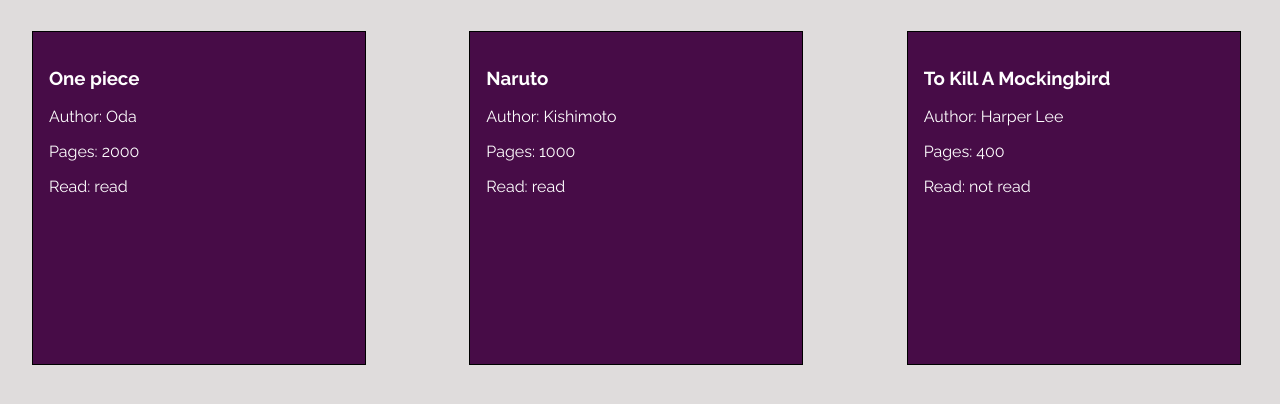
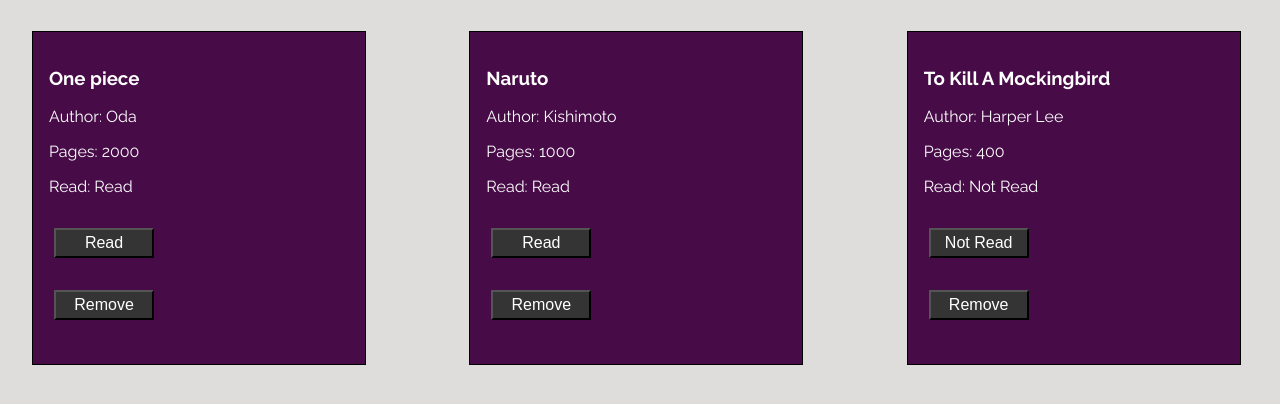
Before and after one commit to MihawkSolos/library, a plain HTML site: page index.html in a window 1280 px wide. Shown: the part 142-546 px from the top of the page. Drawn offline with Linux system fonts and the light colour scheme.

Commit message:
Added a read button that is used to check if the user has read or not read each book.

```diff
--- a/index.html
+++ b/index.html
@@ -37,7 +37,6 @@
                 <label class="read-label" for="read">Have You Read This?</label>
                 <select name="read" id="read" class="read">
                     <option value="read">Read</option>
-                    <option value="reading">Reading</option>
                     <option value="not-read">Not Read</option>
                 </select>
             </div>
--- a/script.js
+++ b/script.js
@@ -13,9 +13,9 @@ function addBookToLibrary (title, author, pages, read) {
     myLibrary.push(book);
 }
 
-addBookToLibrary('One piece', 'Oda', 2000, 'read');
-addBookToLibrary('Naruto', 'Kishimoto', 1000, 'read');
-addBookToLibrary('To Kill A Mockingbird', 'Harper Lee', 400, 'not read');
+addBookToLibrary('One piece', 'Oda', 2000, 'Read');
+addBookToLibrary('Naruto', 'Kishimoto', 1000, 'Read');
+addBookToLibrary('To Kill A Mockingbird', 'Harper Lee', 400, 'Not Read');
 
 
 
@@ -25,12 +25,49 @@ function printLibrary (myLibrary) {
         console.log(myLibrary[i]);
         const card = document.createElement('div');
         card.classList.add('card');
+        // content i want in the card div
         card.innerHTML = `
             <h3>${myLibrary[i].title}</h3>
             <p>Author: ${myLibrary[i].author}</p>
             <p>Pages: ${myLibrary[i].pages}</p>
             <p>Read: ${myLibrary[i].read}</p>
-            `
+            `;
+
+        //adding btns to update the read status
+        const readBtn = document.createElement('button');
+        readBtn.classList.add('readBtn');
+        readBtn.textContent = myLibrary[i].read;
+
+        //readBtn event listener to update the read status
+        readBtn.addEventListener('click', () => {
+            if(myLibrary[i].read === 'Read'){
+                myLibrary[i].read = 'Not Read';
+                readBtn.textContent = 'Not Read';
+            }
+            else if (myLibrary[i].read === 'Not Read'){
+                myLibrary[i].read = 'Read';
+                readBtn.textContent = 'Read';
+            }
+        })
+
+
+
+        // creating btn with class .cardBtn used to remove 'cards'
+        const cardBtn = document.createElement('button');
+        cardBtn.textContent = "Remove";
+        cardBtn.classList.add('cardBtn');
+
+        //cardBtn event listener
+        cardBtn.addEventListener('click', () => {
+            card.remove(); // removes the card from the library (pretty much only removes display)
+            myLibrary.splice(i,1); // removes the book from the actual library array
+            printLibrary(myLibrary); // prints the updates library
+        });
+
+
+
+        card.appendChild(readBtn);
+        card.appendChild(cardBtn);
         libraryContainer.appendChild(card);
     }
 }
@@ -45,6 +82,8 @@ const cancelBtn = document.querySelector('.cancel');
 const submitBtn = document.querySelector('.submit');
 const authorInput = document.getElementById('author');
 const titleInput = document.getElementById('title');
+const pagesInput = document.getElementById('pages');
+const readInput = document.getElementById('read');
 
 
 // function to make form container visible
@@ -70,7 +109,7 @@ cancelBtn.addEventListener('click', () => {
 // if they click submit then add the author and book title
 submitBtn.addEventListener('click', () => {
     event.preventDefault(); // prevent form submission from refreshing page
-    addBookToLibrary(authorInput.value, titleInput.value);
+    addBookToLibrary(authorInput.value, titleInput.value, pagesInput.value, readInput.value);
     makeHidden();
     printLibrary(myLibrary);
 });
--- a/style.css
+++ b/style.css
@@ -6,6 +6,7 @@
     --form-background: #fff;
     --card-background: rgb(71, 12, 71);
     --primaryFontColor: #fff;
+    --cardBtn-background: #353434;
 }
 
 /* setting the layout of the website */
@@ -125,3 +126,15 @@ body {
     padding: 1rem;
     border: 1px black solid;
 }
+
+/* both button is created in js */
+.readBtn, .cardBtn {
+    display: block;
+    margin: 32px 0 10px 5px;
+    height: 30px;
+    width: 100px;
+    font-size: 1rem;
+    background-color: var(--cardBtn-background);
+    color: var(--primaryFontColor);
+
+}
```
